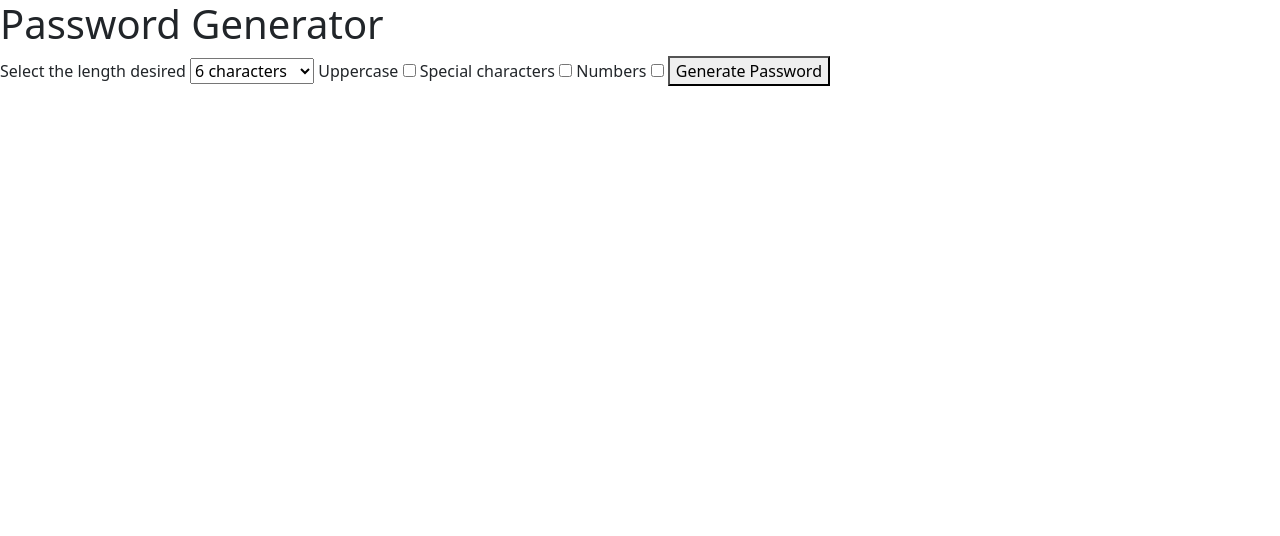
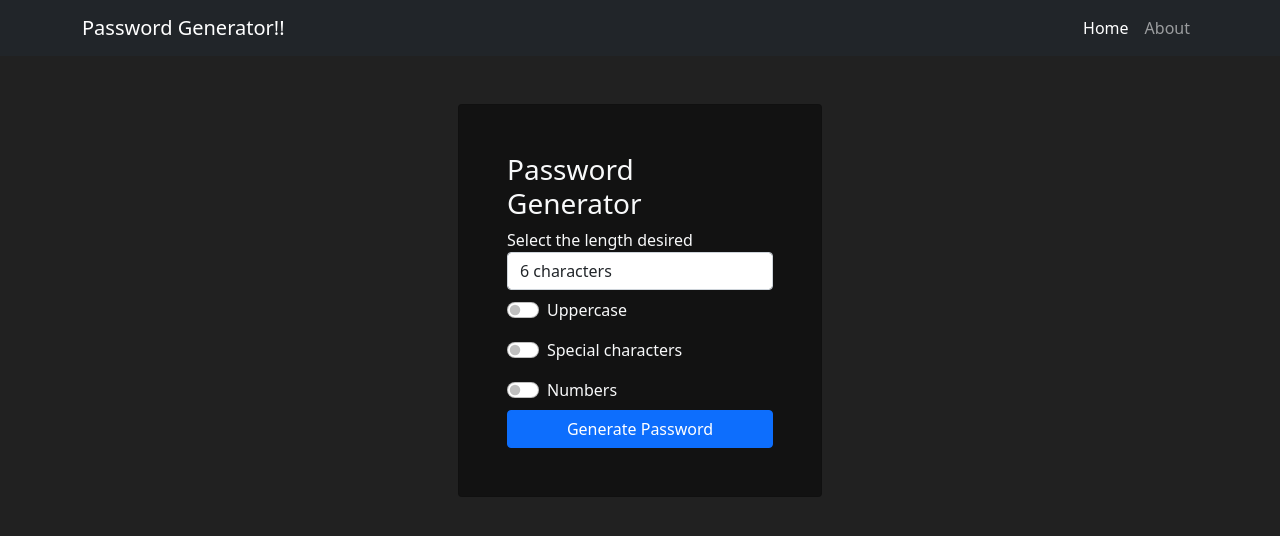
Before and after one commit to kikelovera7/DjangoRandomPass, a Django app: page / in a window 1280 px wide. Shown: the top 536 px of the page. Run offline with Django 4.2, Linux system fonts and the light colour scheme.

Commit message:
adding bootstrap styling and templates layout

```diff
--- a/django_password_generator/urls.py
+++ b/django_password_generator/urls.py
@@ -18,7 +18,7 @@ from django.urls import path
 from generator import views
 urlpatterns = [
     ##path('admin/', admin.site.urls),
-    path('about',views.about),
+    path('about',views.about, name='about'),
     path('',views.home),
     path('generate-password',views.password, name='password')
 ]
--- a/generator/templates/home.html
+++ b/generator/templates/home.html
@@ -1,11 +1,12 @@
 {% extends 'layout.html' %}
 
 {% block content %}
-<form action={% url 'password' %}>
+    <div class="col-md-4 offset-md-4">
+        <form action={% url 'password' %} class="card card-body p-5" style="background-color: #121212">
 
-    <h1>Password Generator</h1>
+            <h1 class="h3">Password Generator</h1>
             <label for="length">Select the length desired</label>
-    <select name="length" id="length">
+            <select name="length" id="length" class="form-control">
                 <option value="6"> 6 characters</option>
                 <option value="7"> 7 characters</option>
                 <option value="8"> 8 characters</option>
@@ -17,15 +18,22 @@
                 <option value="14"> 14 characters</option>
             </select>
 
-    <label for="uppercase">Uppercase</label>
-    <input type="checkbox" name="uppercase" id="uppercase">
+            <div class="form-check form-switch my-2">
+                <label for="uppercase" class="form-check-label">Uppercase</label>
+                <input type="checkbox" name="uppercase" id="uppercase" class="form-check-input">
+            </div>
 
-    <label>Special characters</label>
-    <input type="checkbox" name="special" id="special">
+            <div class="form-check form-switch my-2">
+                <label for="special" class="form-check-label" >Special characters</label>
+                <input type="checkbox" name="special" id="special" class="form-check-input">
+            </div>
 
-    <label>Numbers</label>
-    <input type="checkbox" name="number" id="numbers">
+            <div class="form-check form-switch my-2">
+                <label for="numbers" class="form-check-label">Numbers</label>
+                <input type="checkbox" name="numbers" id="numbers" class="form-check-input">
+            </div>
 
-    <button>Generate Password</button>
+            <button class="btn btn-primary">Generate Password</button>
         </form>
+    </div>
 {% endblock %}
--- a/generator/templates/layout.html
+++ b/generator/templates/layout.html
@@ -7,8 +7,14 @@
     <title>Password Generator</title>
     <link href="https://cdn.jsdelivr.net/npm/bootstrap@5.1.3/dist/css/bootstrap.min.css" rel="stylesheet" integrity="sha384-1BmE4kWBq78iYhFldvKuhfTAU6auU8tT94WrHftjDbrCEXSU1oBoqyl2QvZ6jIW3" crossorigin="anonymous">
 </head>
-<body>
-   {% block content %}
-   {% endblock  %}
+<body style="background-color: #212121">
+
+   {% include 'navbar.html' %}
+
+   <div class="container pt-5 p-4 text-light">
+        {% block content %}
+        {% endblock  %}
+   </div>
+
 </body>
 </html>
--- a/generator/templates/navbar.html
+++ b/generator/templates/navbar.html
@@ -0,0 +1,18 @@
+<nav class="navbar navbar-expand-lg navbar-dark bg-dark">
+    <div class="container">
+      <a class="navbar-brand" href="/">Password Generator!!</a>
+      <button class="navbar-toggler" type="button" data-bs-toggle="collapse" data-bs-target="#navbarNav" aria-controls="navbarNav" aria-expanded="false" aria-label="Toggle navigation">
+        <span class="navbar-toggler-icon"></span>
+      </button>
+      <div class="collapse navbar-collapse" id="navbarNav">
+        <ul class="navbar-nav ms-auto">
+          <li class="nav-item">
+            <a class="nav-link active" aria-current="page" href="/">Home</a>
+          </li>
+          <li class="nav-item">
+            <a class="nav-link" href="{% url 'about' %}">About</a>
+          </li>
+        </ul>
+      </div>
+    </div>
+  </nav>
```
Also changed, not shown: generator/templates/about.html (+6 -4 lines), generator/templates/password.html (+11 -2 lines). Lines whose indentation alone changed are shown as unchanged.
